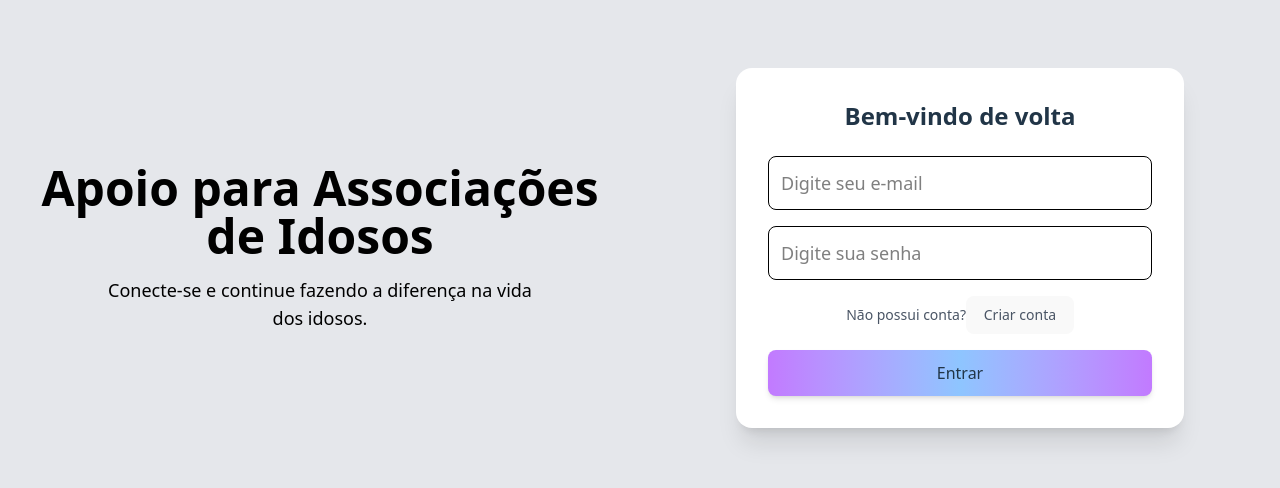
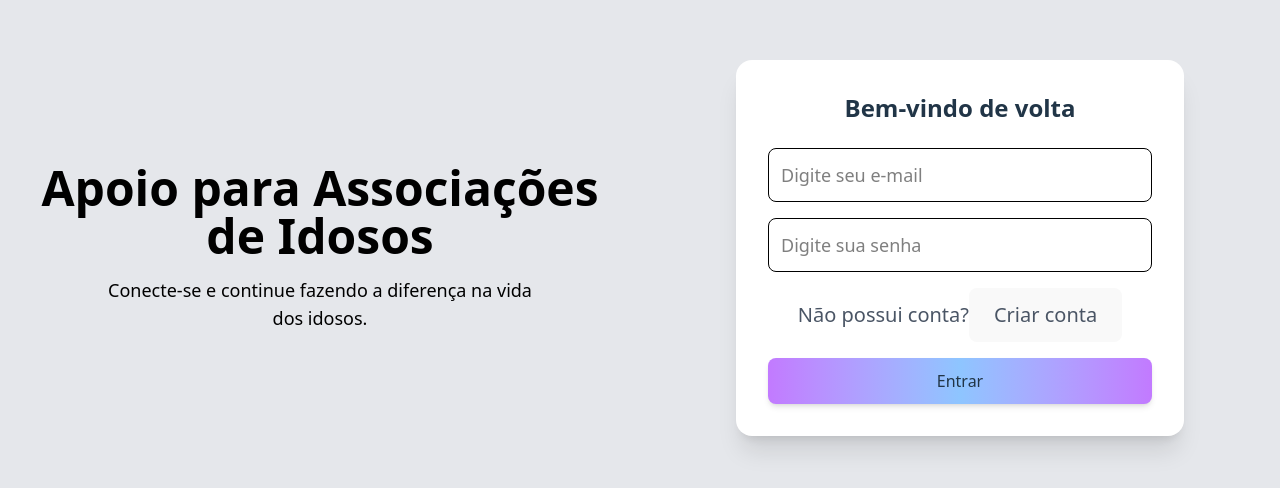
Before and after one commit to rraquelof/frontend-Associacao-idosos, a React (Vite) app: page /login in a window 1280 px wide. Shown: the part 152-640 px from the top of the page. Built offline with nearby package versions, Linux system fonts and the light colour scheme.

Commit message:
mudando classe do botao

```diff
--- a/src/paginas/Cadastro.tsx
+++ b/src/paginas/Cadastro.tsx
@@ -169,7 +169,7 @@ const handleSubmit = async (e: FormEvent<HTMLFormElement>) => {
               required
             />
 
-            <p className="text-center text-xl">
+            <p className="text-center text-xl text-gray-600">
               Já possui conta?
               <Botao
                 tipo="button"
--- a/src/paginas/Login.tsx
+++ b/src/paginas/Login.tsx
@@ -83,7 +83,7 @@ export default function Login() {
               required
             />
 
-            <p className="text-center text-sm text-gray-600">
+            <p className="text-center text-xl text-gray-600">
             Não possui conta?
             <Botao
               tipo="button"
```
